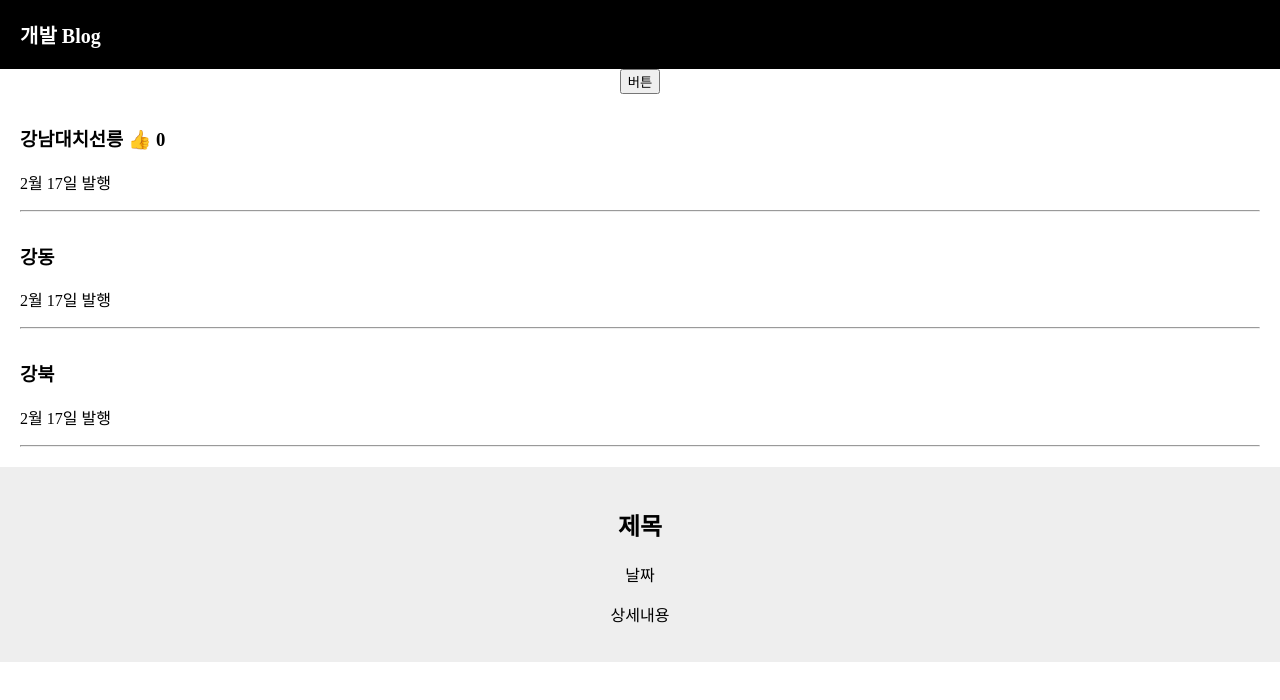
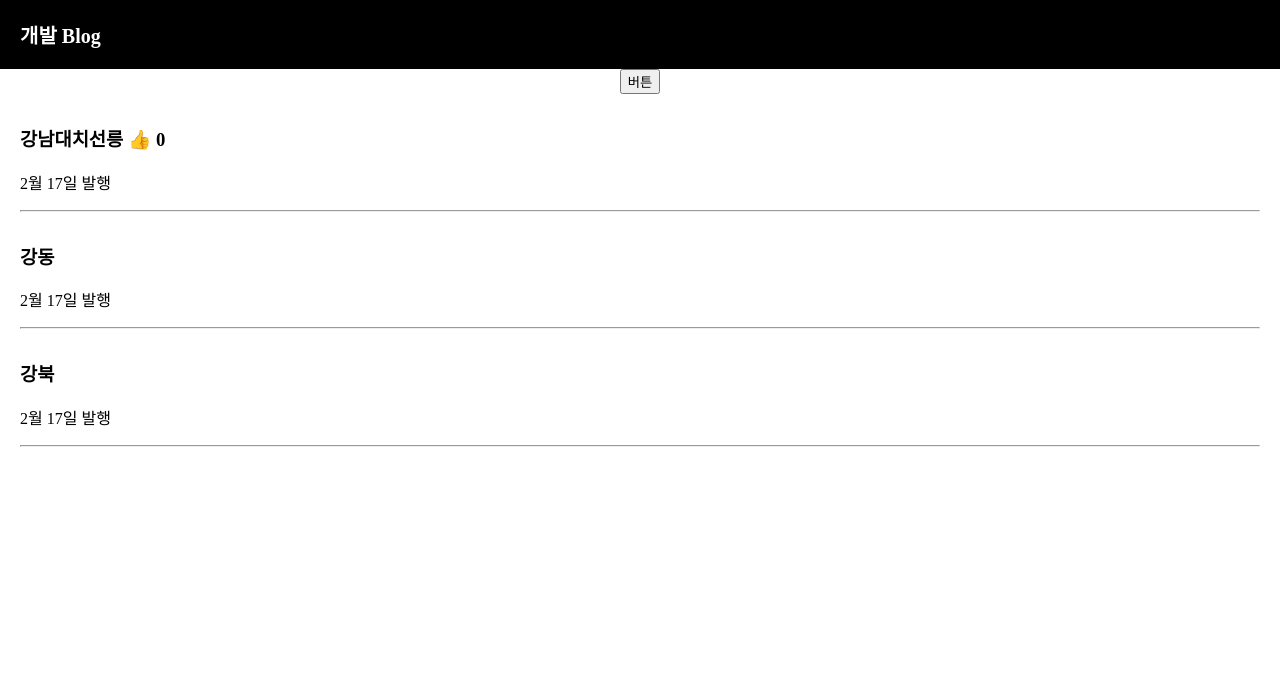
Before and after one commit to magarin213/blog, a React (Create React App) app: page / in a window 1280 px wide. Shown: the top 700 px of the page. Built offline with nearby package versions, Linux system fonts and the light colour scheme.

Commit message:
modal ui
ui가 보임/안보임 정보를 state로 저장해둠 그리고 if문을 이용해 state가 true일 때 ui를 보여줌

```diff
--- a/src/App.js
+++ b/src/App.js
@@ -8,7 +8,7 @@ function App() {
   const [gandong, setGandong] = useState("강동")
   const [gangbok, setgangbok] = useState("강북")
   const [count, setCount] = useState(0)
-
+  const [modal, setModal] = useState(false)
 
   const ClickHandler = () => {
     setCount(count + 1)
@@ -18,6 +18,10 @@ function App() {
     let newArray = [...gangnam];
     newArray[0] = "잠실"
     setGangnam(newArray);
+  }
+
+  const onClickChang = () => {
+    setModal(true)
   }
 
   return (
@@ -37,12 +41,15 @@ function App() {
         <hr/>
       </div>
       <div className="list">
-        <h3>{ gangbok }</h3>
+        <h3 onClick={onClickChang}>{ gangbok }</h3>
         <p>2월 17일 발행</p>
         <hr/>
       </div>
-
-    <Modal/>
+    {
+      modal === true
+      ? <Modal/>
+      : null
+    }
 
     </div>
   );
```
